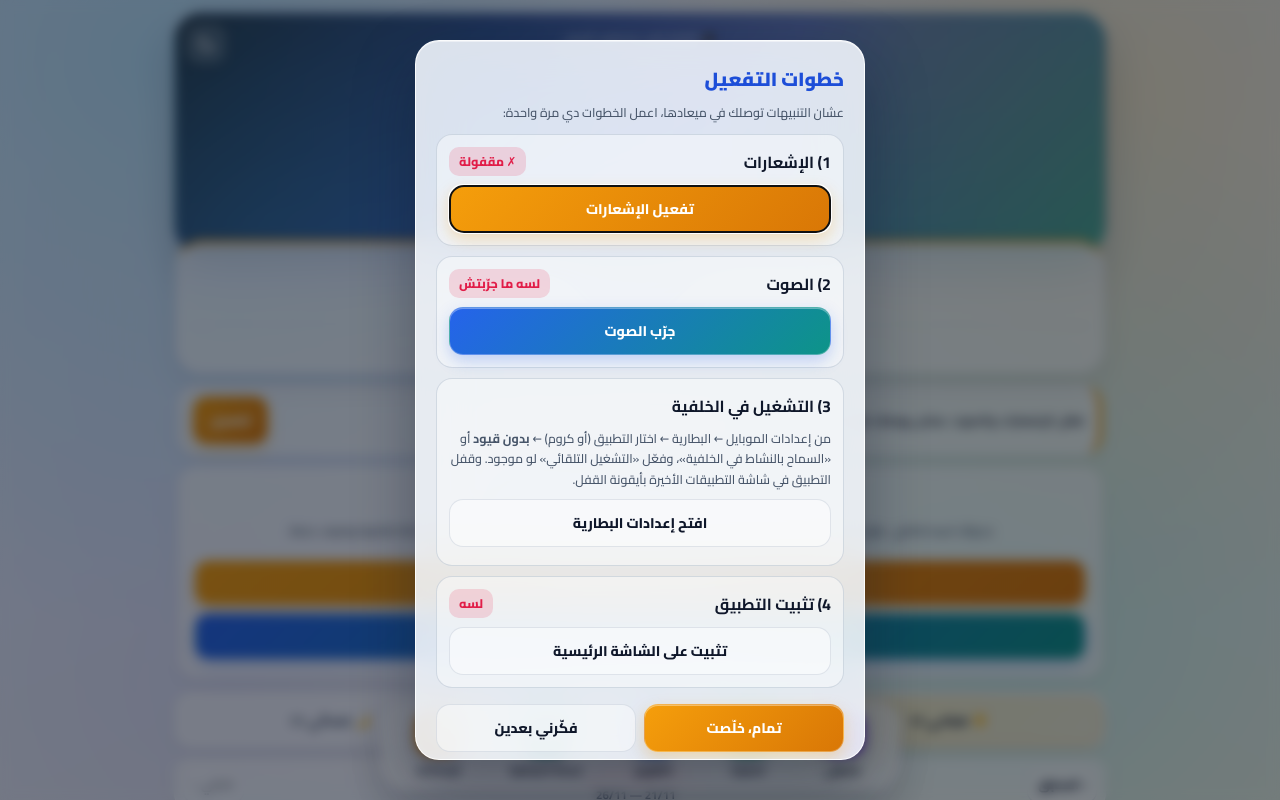
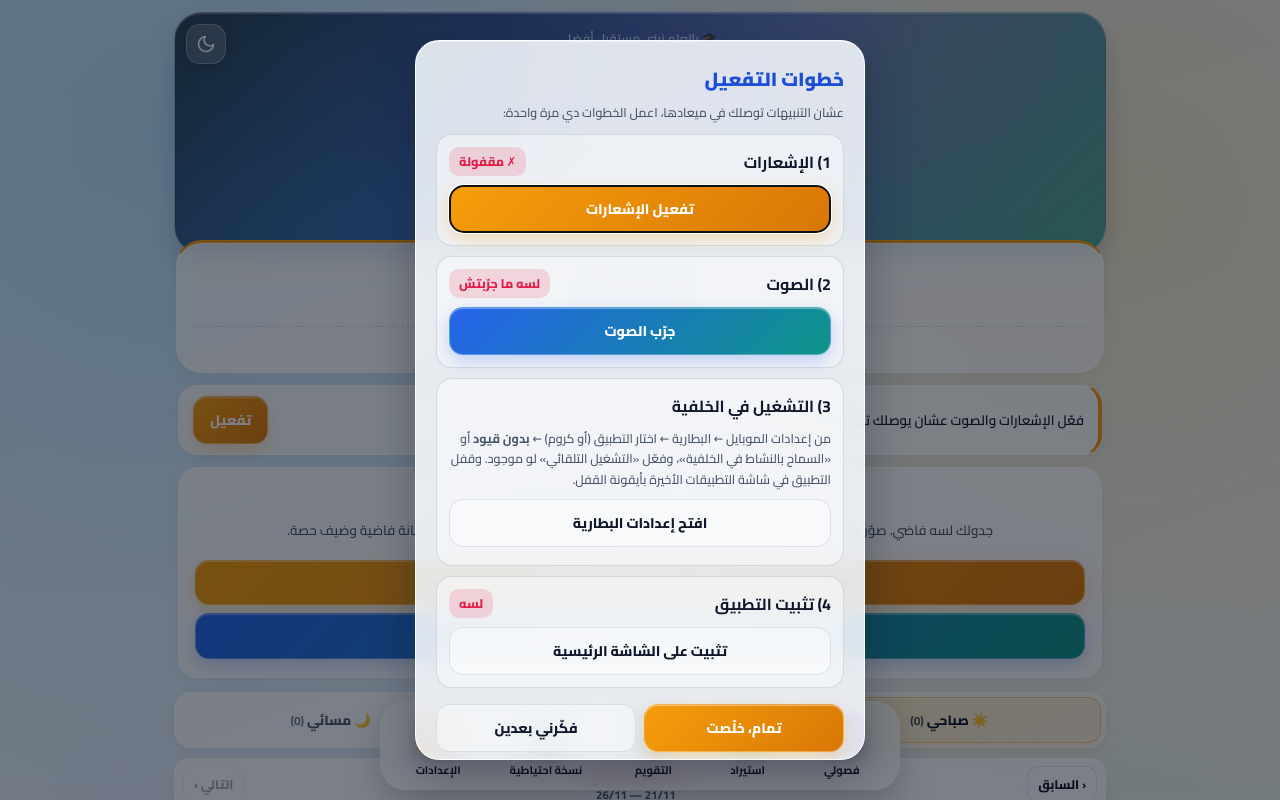
Before and after one commit to tarekkandil2002-dot/golden-schedule, a plain HTML site: page index.html in a window 1280 px wide. Shown: the top 800 px of the page. Drawn offline with Linux system fonts and the light colour scheme.

Commit message:
Add files via upload

```diff
--- a/index.html
+++ b/index.html
@@ -84,13 +84,12 @@
 html{scroll-behavior:smooth}
 body{
   font-family:'Cairo',system-ui,"Segoe UI",Tahoma,Arial,sans-serif;
-  background:var(--bg-mesh) fixed;
+  background:var(--bg-mesh);
   color:var(--ink);
   min-height:100vh;
   padding:8px 6px 114px;
   max-width:960px;
   margin:0 auto;
-  transition:color .25s ease;
 }
 
 /* Floating Glass Header */
@@ -98,14 +97,12 @@ body{
 header{
   position:relative;
   background:var(--hdr-bg);
-  backdrop-filter:blur(22px) saturate(170%);
-  -webkit-backdrop-filter:blur(22px) saturate(170%);
   border:1px solid var(--hdr-border);
   text-align:center;
   padding:16px 16px 36px;
   line-height:1.55;
   border-radius:28px;
-  box-shadow:0 18px 40px rgba(15,23,42,.22), inset 0 1px 0 rgba(255,255,255,.32);
+  box-shadow:0 12px 28px rgba(15,23,42,.18), inset 0 1px 0 rgba(255,255,255,.32);
   overflow:hidden;
 }
 header::before{
@@ -117,9 +114,8 @@ header>*{position:relative;z-index:1}
 header small{display:block;color:rgba(226,238,255,.92);font-size:12.5px;font-weight:600}
 header h1{
   font-size:clamp(24px,6vw,34px);font-weight:900;
-  background:linear-gradient(180deg,#FFF3B0 0%,#FBBF24 100%);
-  -webkit-background-clip:text;background-clip:text;color:transparent;
-  filter:drop-shadow(0 2px 6px rgba(0,0,0,.28));
+  color:#FDE047;
+  text-shadow:0 2px 6px rgba(0,0,0,.26);
   line-height:1.35;margin:2px 0;
 }
 header .t{font-size:16px;color:#fff;font-weight:700;opacity:.96}
@@ -128,8 +124,7 @@ header [data-h=gov]{color:#6EE7B7}
 header [data-h=admin]{color:#F9A8D4}
 header .rib{
   display:inline-flex;align-items:center;justify-content:center;
-  background:rgba(255,255,255,.16);
-  backdrop-filter:blur(10px);-webkit-backdrop-filter:blur(10px);
+  background:rgba(255,255,255,.18);
   border:1px solid rgba(255,255,255,.32);
   color:#FFFBEB;font-weight:800;font-size:14.5px;
   padding:5px 22px;margin:8px 0 2px;border-radius:999px;
@@ -142,8 +137,7 @@ header em{font-style:normal;opacity:.65;font-size:12px}
   position:absolute;top:12px;left:12px;z-index:5;
   width:40px;height:40px;border-radius:14px;
   border:1px solid rgba(255,255,255,.28);
-  background:rgba(255,255,255,.16);
-  backdrop-filter:blur(12px);-webkit-backdrop-filter:blur(12px);
+  background:rgba(255,255,255,.18);
   color:#fff;display:flex;align-items:center;justify-content:center;
   cursor:pointer;transition:transform .2s,background .2s;
   box-shadow:0 4px 12px rgba(0,0,0,.14);
@@ -155,17 +149,16 @@ header em{font-style:normal;opacity:.65;font-size:12px}
 /* Glass Live Card */
 .next{
   position:relative;z-index:2;
-  background:var(--glass);
-  backdrop-filter:blur(22px) saturate(170%);
-  -webkit-backdrop-filter:blur(22px) saturate(170%);
+  background:var(--glass-strong);
+  backdrop-filter:blur(8px);
+  -webkit-backdrop-filter:blur(8px);
   border:1.5px solid var(--glass-border);
   border-top:3px solid var(--gold);
   border-radius:26px;
   margin:-28px 2px 12px;
   padding:14px 14px 12px;
   text-align:center;font-size:14px;color:var(--mute);line-height:1.6;
-  box-shadow:var(--shadow);
-  transition:border-color .3s ease,background .25s ease;
+  box-shadow:var(--shadow-sm);
 }
 .next b{display:block;font-size:18px;color:var(--navy);font-weight:800}
 .clk{
@@ -182,7 +175,7 @@ header em{font-style:normal;opacity:.65;font-size:12px}
 .track{position:relative;height:56px;margin:8px 4px 4px}
 .track .pbar{position:absolute;bottom:0;inset-inline:0;margin:0}
 .kid{position:absolute;bottom:5px;right:3%;width:42px;height:46px;transform:translateX(50%);transition:right 1s linear;z-index:2}
-.kid svg{display:block;transform:scaleX(-1);overflow:visible;filter:drop-shadow(0 2px 4px rgba(0,0,0,.18))}
+.kid svg{display:block;transform:scaleX(-1);overflow:visible}
 .arm{transform-origin:22px 17px}.leg{transform-origin:22px 27px}
 .leg,.arm{animation:swing .55s ease-in-out infinite}
 .l2,.a1{animation-delay:-.275s}
@@ -193,9 +186,7 @@ header em{font-style:normal;opacity:.65;font-size:12px}
 
 /* Welcome & Notification Glass Cards */
 .bar,#welcome{
-  background:var(--glass);
-  backdrop-filter:blur(18px) saturate(160%);
-  -webkit-backdrop-filter:blur(18px) saturate(160%);
+  background:var(--glass-strong);
   border:1px solid var(--glass-border);
   border-radius:20px;
   box-shadow:var(--shadow-sm);
@@ -210,9 +201,7 @@ header em{font-style:normal;opacity:.65;font-size:12px}
 /* Shift Switcher (Glass Segmented Control) */
 .vsw{
   display:flex;gap:6px;margin:0 0 10px;padding:4px;
-  background:var(--glass);
-  backdrop-filter:blur(16px) saturate(160%);
-  -webkit-backdrop-filter:blur(16px) saturate(160%);
+  background:var(--glass-strong);
   border:1px solid var(--glass-border);
   border-radius:18px;
   box-shadow:var(--shadow-sm);
@@ -243,9 +232,7 @@ header em{font-style:normal;opacity:.65;font-size:12px}
 .wkbar{
   display:flex;align-items:center;justify-content:space-between;gap:6px;
   margin:0 0 8px;padding:6px 8px;
-  background:var(--glass);
-  backdrop-filter:blur(16px) saturate(160%);
-  -webkit-backdrop-filter:blur(16px) saturate(160%);
+  background:var(--glass-strong);
   border:1px solid var(--glass-border);
   border-radius:16px;
   box-shadow:var(--shadow-sm);
@@ -271,9 +258,7 @@ td.c .ldot{position:absolute;bottom:3px;inset-inline-end:4px;width:6px;height:6p
 /* Schedule Grid Glass Container */
 .gw{
   padding:5px;margin:0;
-  background:var(--glass);
-  backdrop-filter:blur(20px) saturate(165%);
-  -webkit-backdrop-filter:blur(20px) saturate(165%);
+  background:var(--glass-strong);
   border:1px solid var(--glass-border);
   border-radius:20px;
   box-shadow:var(--shadow);
@@ -322,8 +307,8 @@ td.live{
   width:min(calc(100% - 20px), 520px);
   z-index:40;
   background:var(--dock-bg);
-  backdrop-filter:blur(24px) saturate(190%);
-  -webkit-backdrop-filter:blur(24px) saturate(190%);
+  backdrop-filter:blur(10px);
+  -webkit-backdrop-filter:blur(10px);
   border:1px solid var(--glass-border);
   border-radius:26px;
   padding:8px 10px 9px;
@@ -371,11 +356,11 @@ dialog{
   border-radius:24px;padding:20px;width:min(94vw,450px);
   margin:auto;direction:rtl;
   background:var(--dlg-bg);color:var(--ink);
-  backdrop-filter:blur(26px) saturate(180%);
-  -webkit-backdrop-filter:blur(26px) saturate(180%);
-  box-shadow:0 24px 60px rgba(15,23,42,.36), inset 0 1px 0 rgba(255,255,255,.45);
+  backdrop-filter:blur(12px);
+  -webkit-backdrop-filter:blur(12px);
+  box-shadow:0 18px 44px rgba(15,23,42,.32), inset 0 1px 0 rgba(255,255,255,.4);
 }
-dialog::backdrop{background:rgba(7,13,25,.52);backdrop-filter:blur(6px);-webkit-backdrop-filter:blur(6px)}
+dialog::backdrop{background:rgba(7,13,25,.52)}
 h3{margin-bottom:6px;color:var(--blue);font-weight:900;font-size:19px}
 h4{margin:16px 0 4px;color:var(--teal);font-weight:800;font-size:15px}
 label{display:block;font-size:13.5px;font-weight:700;margin:10px 0 4px;color:var(--mute)}
@@ -419,7 +404,7 @@ input[type=checkbox]{width:auto;accent-color:var(--teal)}
 .chip.on{box-shadow:0 0 0 2.5px #fff, 0 0 0 5px var(--gold)}
 .chip.add{background:var(--glass-strong);color:var(--blue);font-size:22px;border:2px dashed var(--blue);box-shadow:none}
 #cTitle{text-align:center;font-size:21px;font-weight:900;color:var(--navy);padding-top:10px}
-.crow{border:1.5px solid var(--glass-border-subtle);border-right:4px solid;border-radius:18px;padding:12px;margin:10px 12px;background:var(--glass-soft);backdrop-filter:blur(10px)}
+.crow{border:1.5px solid var(--glass-border-subtle);border-right:4px solid;border-radius:18px;padding:12px;margin:10px 12px;background:var(--glass-soft)}
 .rh{display:flex;justify-content:space-between;align-items:center;margin-bottom:8px}.rh b{font-size:16.5px}
 .hb{border:1px solid var(--line);background:var(--glass-strong);color:var(--ink);border-radius:10px;padding:6px 10px;font:inherit;font-size:12px;font-weight:700;cursor:pointer}
 .rin{display:flex;gap:6px}.rin input{padding:9px 8px;min-width:0;font-size:13.5px}.rd{flex:1.35}.rp{flex:1;direction:ltr;unicode-bidi:plaintext;text-align:center}
@@ -732,18 +717,25 @@ function fmtDiff(m){m=Math.ceil(m);if(m<60)return m+' دقيقة';
   if(m<1440){const h=Math.floor(m/60),r=m%60;return h+' ساعة'+(r?' و '+r+' دقيقة':'')}
   return Math.floor(m/1440)+' يوم'}
 function hms(sec){sec=Math.max(0,Math.floor(sec));const h=Math.floor(sec/3600),m=Math.floor(sec%3600/60),r=sec%60;return h?h+':'+pad2(m)+':'+pad2(r):pad2(m)+':'+pad2(r)}
+let _lC='',_lN='',_lCol='',_lDt='';
 function live(){
+  if(document.hidden)return;
   const n=new Date(),nowS=n.getHours()*3600+n.getMinutes()*60+n.getSeconds();
   const h12=n.getHours()%12||12,ap=n.getHours()<12?'ص':'م';
-  $('#lvA').innerHTML='<div class="dt">'+dn(n.getDay())+' - '+n.getFullYear()+'/'+pad2(n.getMonth()+1)+'/'+pad2(n.getDate())+'</div><div class="clk">'+h12+':'+pad2(n.getMinutes())+':'+pad2(n.getSeconds())+'<small>'+ap+'</small></div>';
+  const dtStr=dn(n.getDay())+' - '+n.getFullYear()+'/'+pad2(n.getMonth()+1)+'/'+pad2(n.getDate());
+  if(dtStr!==_lDt){_lDt=dtStr;$('#lvA').innerHTML='<div class="dt">'+dtStr+'</div><div class="clk"><span id="clkN"></span><small id="clkAp"></small></div>'}
+  const cn=$('#clkN'),ca=$('#clkAp');
+  if(cn)cn.textContent=h12+':'+pad2(n.getMinutes())+':'+pad2(n.getSeconds());
+  if(ca&&ca.textContent!==ap)ca.textContent=ap;
   const cur=byDay(n.getDay()).find(c=>nowS>=mins(st(c))*60&&nowS<mins(en(c))*60);
   let col='var(--gold)';
   $('#lvC').hidden=$('#trk').hidden=$('#lvT').hidden=!cur;
   if(cur){const a=mins(st(cur))*60,b=mins(en(cur))*60,pc=Math.min(100,Math.max(0,(nowS-a)/(b-a)*100));col=solidOf(cur.name);
-    $('#lvC').innerHTML='الحصة الحالية: <b>'+esc(cur.name)+' - '+esc(cur.subject)+'</b>باقي من الحصة<div class="big">'+hms(b-nowS)+'</div>';
-    const f=$('#trkFill');f.style.width=pc+'%';f.style.background=colorOf(cur.name)[0];
-    const k=$('#kid');k.style.right=Math.min(97,Math.max(3,pc))+'%';k.style.setProperty('--kc',col);
-    $('#lvT').textContent=hmf(st(cur))+' إلى '+hmf(en(cur))}
+    const ch='الحصة الحالية: <b>'+esc(cur.name)+' - '+esc(cur.subject)+'</b>باقي من الحصة<div class="big">'+hms(b-nowS)+'</div>';
+    if(ch!==_lC){_lC=ch;$('#lvC').innerHTML=ch}
+    const f=$('#trkFill');f.style.width=pc.toFixed(2)+'%';f.style.background=colorOf(cur.name)[0];
+    const k=$('#kid');k.style.right=Math.min(97,Math.max(3,pc)).toFixed(2)+'%';k.style.setProperty('--kc',col);
+    const lt=hmf(st(cur))+' إلى '+hmf(en(cur));if($('#lvT').textContent!==lt)$('#lvT').textContent=lt}
   const x=nextClass();let h='';
   if(x){if(!cur)col=solidOf(x.c.name);
     h='<div class="sec">'+(cur?'الحصة الجاية':'مفيش حصة دلوقتي. الحصة الجاية')+': <b>'+esc(x.c.name)+' - '+esc(x.c.subject)+'</b>بعد<div class="big" style="font-size:'+(cur?'24':'32')+'px">'+(x.diff<1440?hms(x.diff*60):fmtDiff(x.diff))+'</div>'+dn(x.c.day)+' '+hmf(st(x.c))+'</div>'}
@@ -751,7 +743,8 @@ function live(){
   {const bl=[];[...new Set(byDay(n.getDay()).map(c=>c.sh||'m'))].forEach(k=>{const b=(S.brk||{})[k];if(b&&b.s&&b.e){const a=mins(b.s)*60,z=mins(b.e)*60;
       if(nowS<a)bl.push(SI[k]+' الفسحة بعد <b>'+hms(a-nowS)+'</b> ('+hm(b.s)+')');else if(nowS<z)bl.push(SI[k]+' ☕ الفسحة دلوقتي، باقي <b>'+hms(z-nowS)+'</b>')}});
     if(bl.length)h+='<div class="sec" style="font-size:14px">'+bl.join('<br>')+'</div>'}
-  $('#lvN').innerHTML=h;$('#next').style.borderTopColor=col;
+  if(h!==_lN){_lN=h;$('#lvN').innerHTML=h}
+  if(col!==_lCol){_lCol=col;$('#next').style.borderTopColor=col}
 }
 let weekOff=0,justSwiped=false;
 const WK_LABELS={0:'الأسبوع الحالي','-1':'قبل أسبوع','-2':'قبل أسبوعين','-3':'قبل 3 أسابيع','-4':'قبل 4 أسابيع'};
@@ -933,12 +926,14 @@ async function pinTick(){
 function tick(){
   pinTick();
   const n=new Date(),nm=n.getHours()*60+n.getMinutes()+n.getSeconds()/60,ds=n.getFullYear()+'-'+n.getMonth()+'-'+n.getDate();
+  let dirty=false;
   byDay(n.getDay()).forEach(c=>{const diff=mins(st(c))-nm,k=ds+c.id;
-    if(diff>0&&diff<=S.lead&&!S.notified[k]){S.notified[k]=1;alertClass(c,Math.min(S.lead,Math.ceil(diff)))}});
-  Object.keys(S.notified).forEach(k=>{if(!k.startsWith(ds))delete S.notified[k]});save();
+    if(diff>0&&diff<=S.lead&&!S.notified[k]){S.notified[k]=1;dirty=true;alertClass(c,Math.min(S.lead,Math.ceil(diff)))}});
+  Object.keys(S.notified).forEach(k=>{if(!k.startsWith(ds)){delete S.notified[k];dirty=true}});
+  if(dirty)save();
 }
 $('#permBtn').onclick=async()=>{unlock();try{await Notification.requestPermission()}catch(e){}render()};
-setInterval(tick,10000);setInterval(live,1000);setInterval(render,30000);
+setInterval(tick,10000);setInterval(live,1000);setInterval(()=>{if(!document.hidden&&!document.querySelector('dialog[open]'))render()},60000);
 document.addEventListener('visibilitychange',()=>{if(!document.hidden){render();tick()}});
 
 /* ---- فصولي: مربع الفصل + الحصة والواجب والتقييم ---- */
--- a/sw.js
+++ b/sw.js
@@ -1,4 +1,4 @@
-const CACHE_NAME='golden-schedule-v34';
+const CACHE_NAME='golden-schedule-v35';
 const FILES=['./','./index.html','./manifest.json','./icon-192.png','./icon-512.png'];
 self.addEventListener('install',e=>{e.waitUntil(caches.open(CACHE_NAME).then(c=>c.addAll(FILES)));self.skipWaiting()});
 self.addEventListener('activate',e=>{e.waitUntil(caches.keys().then(k=>Promise.all(k.filter(x=>x!==CACHE_NAME).map(x=>caches.delete(x)))).then(()=>self.clients.claim()))});
```
